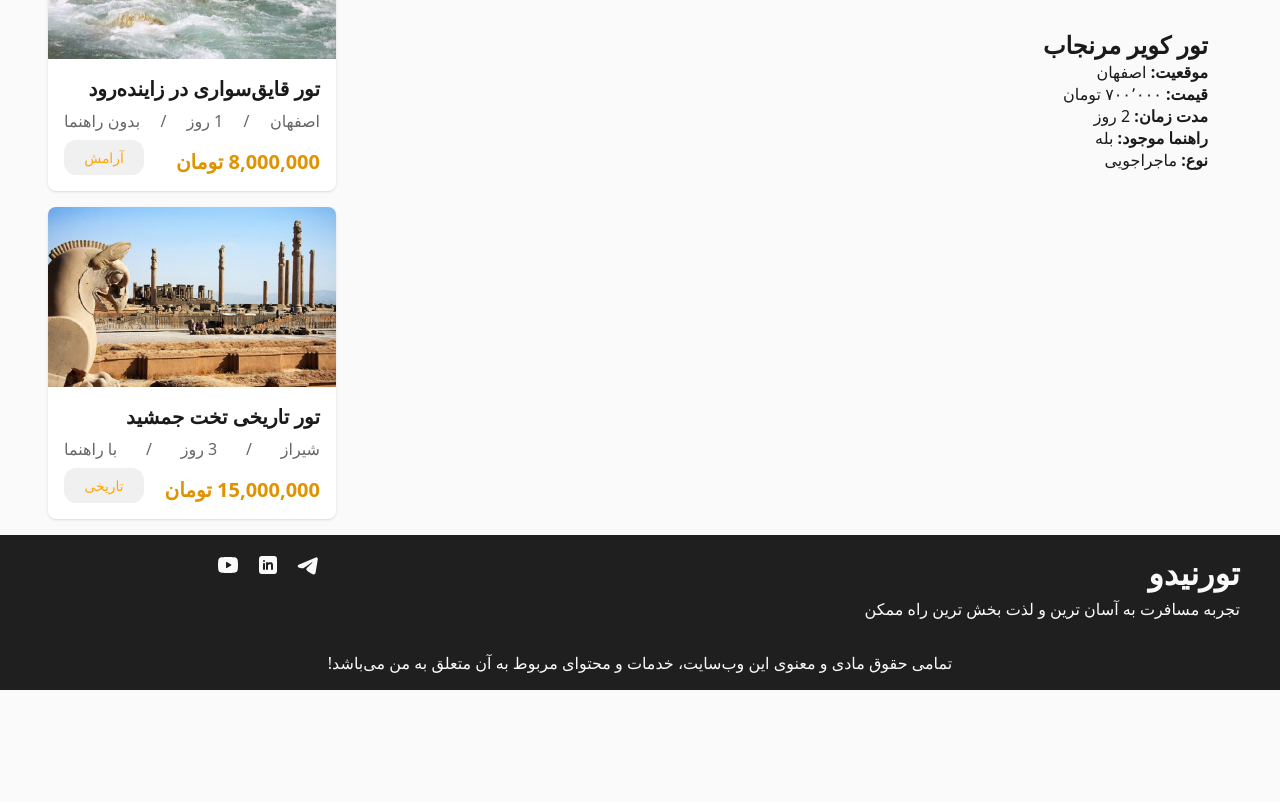
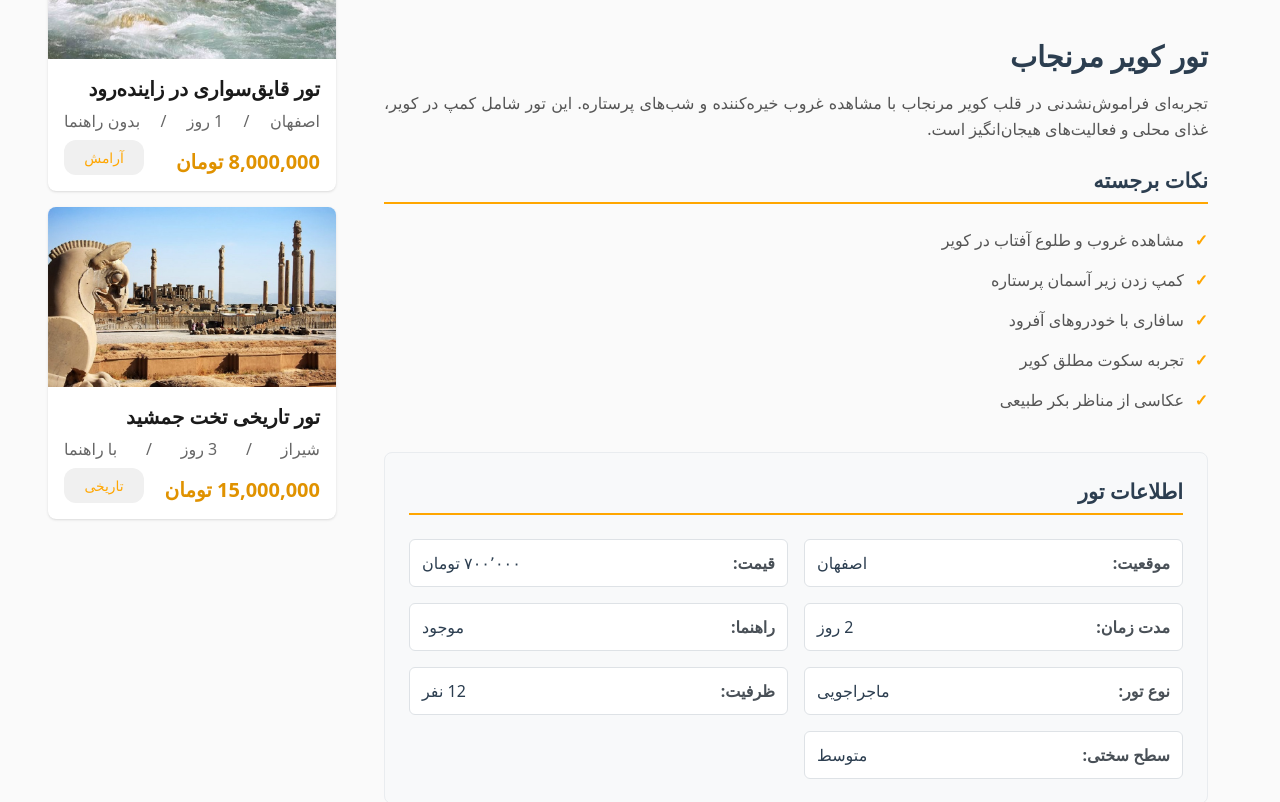
Before and after one commit to FarazPourebrahim/tournado, a Next.js app: page /tour/1 in a window 1280 px wide. Shown: the part 640-1442 px from the top of the page. Before the commit the page ends 1330 px from the top, so only its background shows below. Built offline with nearby package versions, Linux system fonts and the light colour scheme; a small style sheet from the web is missing.

Commit message:
[ADD] Tour Overview Section

```diff
--- a/src/app/tour/[id]/components/Overview/Overview.module.css
+++ b/src/app/tour/[id]/components/Overview/Overview.module.css
@@ -1,9 +1,113 @@
 .overview {
-  padding: 1rem 2rem;
+  padding: 1.5rem 2rem;
+  display: flex;
+  flex-direction: column;
+  gap: 2rem;
+}
 
-  .detail {
-    .label {
-      font-weight: 700;
+.mainInfo {
+  .title {
+    font-size: 1.8rem;
+    font-weight: 700;
+    color: #2c3e50;
+    margin-bottom: 1rem;
+  }
+
+  .description {
+    font-size: 1rem;
+    line-height: 1.6;
+    color: #555;
+    margin-bottom: 1.5rem;
+    text-align: justify;
+  }
+}
+
+.highlights {
+  .sectionTitle {
+    font-size: 1.3rem;
+    font-weight: 600;
+    color: #2c3e50;
+    margin-bottom: 1rem;
+    border-bottom: 2px solid var(--color-primary);
+    padding-bottom: 0.5rem;
+  }
+
+  .highlightsList {
+    list-style: none;
+    padding: 0;
+    margin: 0;
+  }
+
+  .highlightItem {
+    padding: 0.5rem 0;
+    position: relative;
+    padding-right: 1.5rem;
+    color: #555;
+    line-height: 1.5;
+
+    &::before {
+      content: "✓";
+      position: absolute;
+      right: 0;
+      color: var(--color-primary);
+      font-weight: bold;
     }
   }
 }
+
+.tourInfo {
+  background: #f8f9fa;
+  padding: 1.5rem;
+  border-radius: 8px;
+  border: 1px solid #e9ecef;
+
+  .sectionTitle {
+    font-size: 1.3rem;
+    font-weight: 600;
+    color: #2c3e50;
+    margin-bottom: 1.5rem;
+    border-bottom: 2px solid var(--color-primary);
+    padding-bottom: 0.5rem;
+  }
+
+  .infoGrid {
+    display: grid;
+    grid-template-columns: repeat(auto-fit, minmax(250px, 1fr));
+    gap: 1rem;
+  }
+
+  .infoItem {
+    display: flex;
+    justify-content: space-between;
+    align-items: center;
+    padding: 0.75rem;
+    background: white;
+    border-radius: 6px;
+    border: 1px solid #dee2e6;
+
+    .label {
+      font-weight: 600;
+      color: #495057;
+    }
+
+    .value {
+      color: #2c3e50;
+      font-weight: 500;
+    }
+  }
+}
+
+@media (max-width: 768px) {
+  .overview {
+    padding: 1rem;
+    gap: 1.5rem;
+  }
+
+  .tourInfo .infoGrid {
+    grid-template-columns: 1fr;
+  }
+
+  .mainInfo .title {
+    font-size: 1.5rem;
+  }
+}
--- a/src/app/tour/[id]/components/Overview/Overview.tsx
+++ b/src/app/tour/[id]/components/Overview/Overview.tsx
@@ -1,37 +1,68 @@
-import React, { ReactElement } from "react";
-import styles from "./Overview.module.css";
-import { mockTours } from "@/mocks/mockTours";
+import type { ReactElement } from "react"
+import styles from "./Overview.module.css"
+import { mockTours } from "@/mocks/mockTours"
 
 type Props = {
-  tourId: number | undefined;
-};
+    tourId: number | undefined
+}
 
 export default function Overview({ tourId }: Props): ReactElement {
-  const tour = mockTours.find((tour) => tour.id === tourId);
+    const tour = mockTours.find((tour) => tour.id === tourId)
 
-  return (
-    <div className={styles.overview}>
-      <h2 className={styles.title}>{tour?.title}</h2>
-      <p className={styles.detail}>
-        <span className={styles.label}>موقعیت: </span>
-        {tour?.location}
-      </p>
-      <p className={styles.detail}>
-        <span className={styles.label}>قیمت: </span>
-        {tour?.price.toLocaleString("fa-IR")} تومان
-      </p>
-      <p className={styles.detail}>
-        <span className={styles.label}>مدت زمان: </span>
-        {tour?.duration} روز
-      </p>
-      <p className={styles.detail}>
-        <span className={styles.label}>راهنما موجود: </span>
-        {tour?.guideAvailable ? "بله" : "خیر"}
-      </p>
-      <p className={styles.detail}>
-        <span className={styles.label}>نوع: </span>
-        {tour?.type.label}
-      </p>
-    </div>
-  );
+    if (!tour) return <div>تور یافت نشد</div>
+
+    return (
+        <div className={styles.overview}>
+            <div className={styles.mainInfo}>
+                <h2 className={styles.title}>{tour.title}</h2>
+                <p className={styles.description}>{tour.description}</p>
+
+                <div className={styles.highlights}>
+                    <h3 className={styles.sectionTitle}>نکات برجسته</h3>
+                    <ul className={styles.highlightsList}>
+                        {tour.highlights?.map((highlight, index) => (
+                            <li key={index} className={styles.highlightItem}>
+                                {highlight}
+                            </li>
+                        ))}
+                    </ul>
+                </div>
+            </div>
+
+            <div className={styles.tourInfo}>
+                <h3 className={styles.sectionTitle}>اطلاعات تور</h3>
+                <div className={styles.infoGrid}>
+                    <div className={styles.infoItem}>
+                        <span className={styles.label}>موقعیت:</span>
+                        <span className={styles.value}>{tour.location}</span>
+                    </div>
+                    <div className={styles.infoItem}>
+                        <span className={styles.label}>قیمت:</span>
+                        <span className={styles.value}>{tour.price.toLocaleString("fa-IR")} تومان</span>
+                    </div>
+                    <div className={styles.infoItem}>
+                        <span className={styles.label}>مدت زمان:</span>
+                        <span className={styles.value}>{tour.duration} روز</span>
+                    </div>
+                    <div className={styles.infoItem}>
+                        <span className={styles.label}>راهنما:</span>
+                        <span className={styles.value}>{tour.guideAvailable ? "موجود" : "غیر موجود"}</span>
+                    </div>
+                    <div className={styles.infoItem}>
+                        <span className={styles.label}>نوع تور:</span>
+                        <span className={styles.value}>{tour.type.label}</span>
+                    </div>
+                    <div className={styles.infoItem}>
+                        <span className={styles.label}>ظرفیت:</span>
+                        <span className={styles.value}>{tour.maxCapacity} نفر</span>
+                    </div>
+                    <div className={styles.infoItem}>
+                        <span className={styles.label}>سطح سختی:</span>
+                        <span className={styles.value}>{tour.difficulty}</span>
+                    </div>
+
+                </div>
+            </div>
+        </div>
+    )
 }
```
